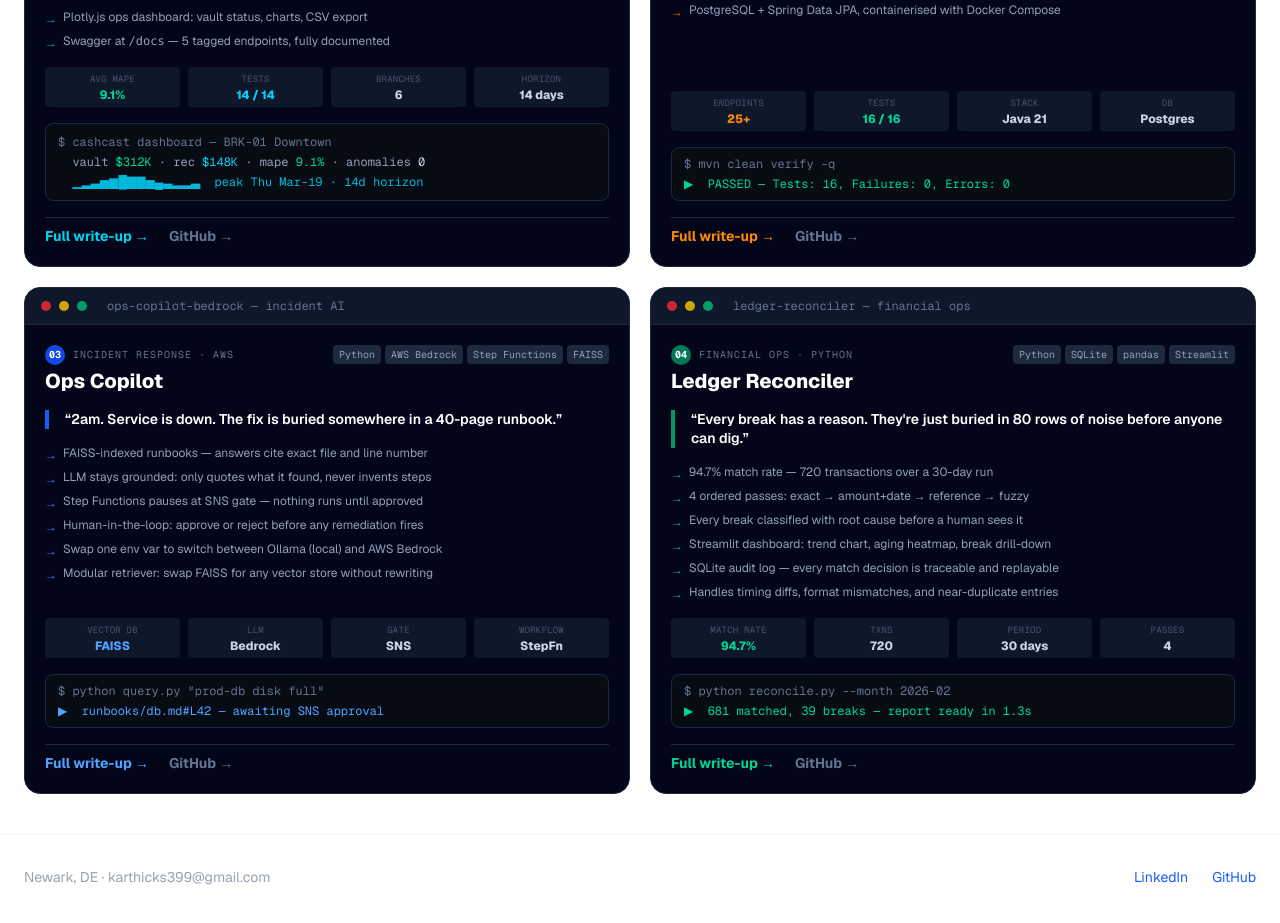
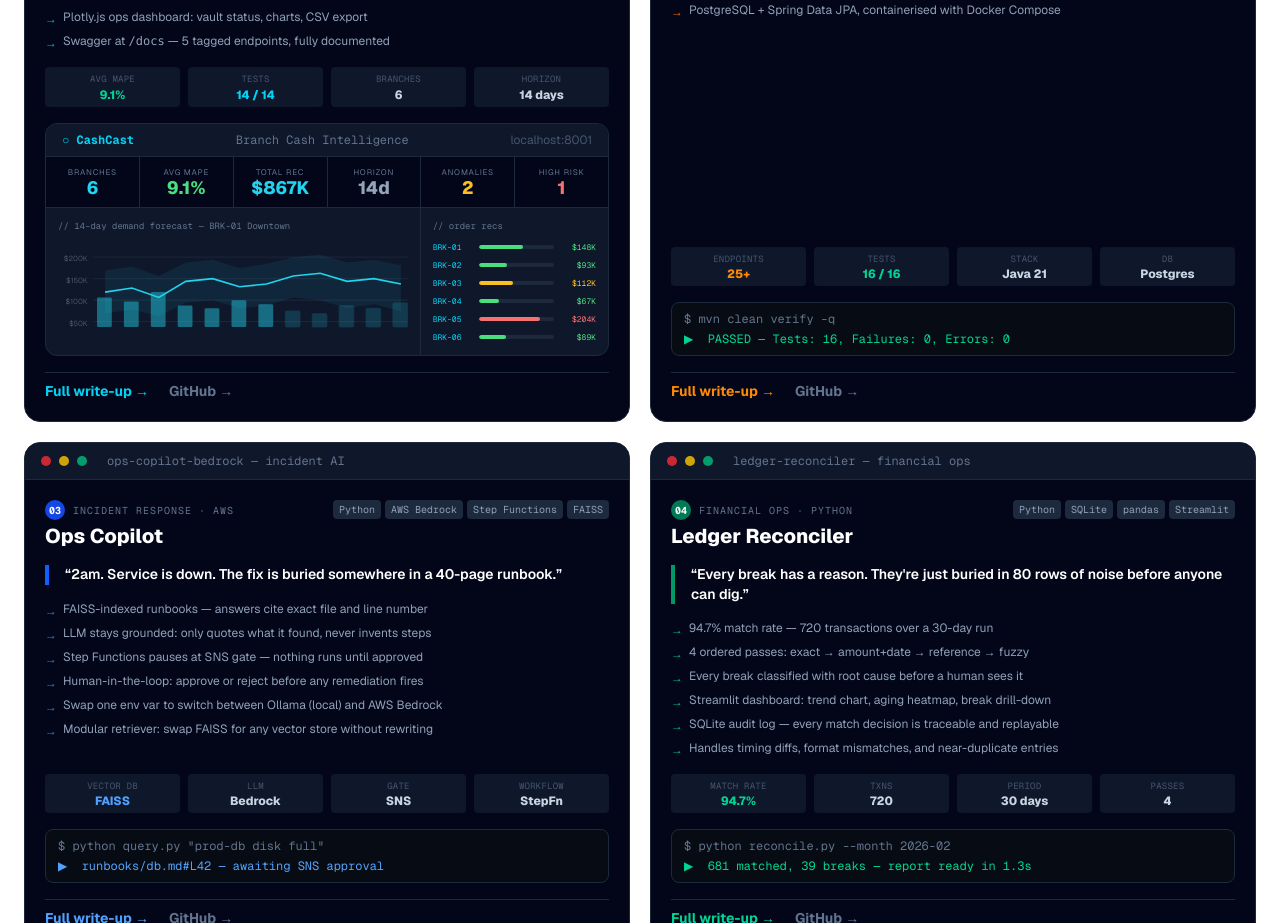
Before and after one commit to Sankartk/sankar-portfolio, a Next.js app: page / in a window 1280 px wide. Shown: the part 1060-1983 px from the top of the page. Built offline with nearby package versions, Linux system fonts and the light colour scheme.

Commit message:
cashcast-dashboard-mockup-in-home-card

```diff
--- a/app/page.tsx
+++ b/app/page.tsx
@@ -141,10 +141,79 @@ export default function Home() {
                   </div>
                 ))}
               </div>
-              <div className="bg-[#070c14] rounded-lg px-3 py-2.5 font-mono text-xs border border-slate-800 flex flex-col gap-1">
-                <p className="text-slate-500">$ cashcast dashboard &mdash; BRK-01 Downtown</p>
-                <p className="text-slate-400">&nbsp; vault <span className="text-emerald-400">$312K</span> &middot; rec <span className="text-cyan-400">$148K</span> &middot; mape <span className="text-emerald-400">9.1%</span> &middot; anomalies <span className="text-slate-300">0</span></p>
-                <p className="text-cyan-500">&nbsp; &#x2581;&#x2582;&#x2583;&#x2585;&#x2586;&#x2588;&#x2587;&#x2587;&#x2585;&#x2584;&#x2583;&#x2582;&#x2582;&#x2583;&nbsp; peak Thu Mar-19 &middot; 14d horizon</p>
+              {/* CashCast Dashboard mockup */}
+              <div className="rounded-xl border border-slate-800 bg-[#0f172a] overflow-hidden">
+                {/* top bar */}
+                <div className="flex items-center justify-between px-4 py-2 bg-slate-900 border-b border-slate-800">
+                  <span className="text-xs font-mono text-cyan-400 font-bold">&#9675; CashCast</span>
+                  <span className="text-xs font-mono text-slate-500">Branch Cash Intelligence</span>
+                  <span className="text-xs text-slate-600">localhost:8001</span>
+                </div>
+                {/* KPI row */}
+                <div className="grid grid-cols-3 md:grid-cols-6 gap-px bg-slate-800 border-b border-slate-800">
+                  {[
+                    { label: "Branches",  value: "6",      color: "#22d3ee" },
+                    { label: "Avg MAPE",  value: "9.1%",   color: "#4ade80" },
+                    { label: "Total Rec", value: "$867K",  color: "#22d3ee" },
+                    { label: "Horizon",   value: "14d",    color: "#94a3b8" },
+                    { label: "Anomalies", value: "2",      color: "#fbbf24" },
+                    { label: "High Risk", value: "1",      color: "#f87171" },
+                  ].map(({ label, value, color }) => (
+                    <div key={label} className="bg-slate-950 p-2.5 text-center">
+                      <p className="text-[8px] text-slate-500 uppercase tracking-widest leading-tight">{label}</p>
+                      <p className="text-lg font-extrabold leading-none mt-0.5" style={{ color }}>{value}</p>
+                    </div>
+                  ))}
+                </div>
+                {/* forecast chart + branch rec bars */}
+                <div className="grid grid-cols-3 gap-0">
+                  {/* forecast — 2/3 */}
+                  <div className="col-span-2 p-3 border-r border-slate-800">
+                    <p className="text-[9px] font-mono text-slate-500 mb-2">// 14-day demand forecast &mdash; BRK-01 Downtown</p>
+                    <svg viewBox="0 0 260 66" width="100%">
+                      {[12,28,44,60].map(y => (
+                        <line key={y} x1="26" y1={y} x2="260" y2={y} stroke="#1e293b" strokeWidth="0.7"/>
+                      ))}
+                      {[["$200K",12],["$150K",28],["$100K",44],["$50K",60]].map(([l,y]) => (
+                        <text key={String(y)} x="22" y={Number(y)+3} textAnchor="end" fontSize="5.5" fill="#475569">{l}</text>
+                      ))}
+                      {/* confidence band */}
+                      <polygon points="35,22 55,19 75,26 95,16 115,14 135,20 155,17 175,12 195,10 215,16 235,14 255,18 255,52 235,47 215,50 195,44 175,42 155,48 135,50 115,44 95,46 75,56 55,51 35,54" fill="#22d3ee" opacity="0.08"/>
+                      {/* actual bars past 7 */}
+                      {[[35,22],[55,19],[75,26],[95,16],[115,14],[135,20],[155,17]].map(([x,h],i) => (
+                        <rect key={i} x={Number(x)-6} y={64-Number(h)} width="11" height={Number(h)} rx="1" fill="#22d3ee" opacity="0.45"/>
+                      ))}
+                      {/* forecast bars next 7 */}
+                      {[[175,12],[195,10],[215,16],[235,14],[255,18]].map(([x,h],i) => (
+                        <rect key={i} x={Number(x)-6} y={64-Number(h)} width="11" height={Number(h)} rx="1" fill="#22d3ee" opacity="0.18" stroke="#22d3ee" strokeWidth="0.5"/>
+                      ))}
+                      {/* trend line */}
+                      <polyline points="35,38 55,35 75,42 95,30 115,28 135,34 155,32 175,26 195,24 215,30 235,28 255,32" fill="none" stroke="#22d3ee" strokeWidth="1.2"/>
+                    </svg>
+                  </div>
+                  {/* branch order recs — 1/3 */}
+                  <div className="p-3">
+                    <p className="text-[9px] font-mono text-slate-500 mb-2">// order recs</p>
+                    <div className="flex flex-col gap-1.5">
+                      {[
+                        ["BRK-01","$148K","#4ade80",59],
+                        ["BRK-02","$93K", "#4ade80",37],
+                        ["BRK-03","$112K","#fbbf24",45],
+                        ["BRK-04","$67K", "#4ade80",27],
+                        ["BRK-05","$204K","#f87171",82],
+                        ["BRK-06","$89K", "#4ade80",36],
+                      ].map(([branch,rec,color,pct]) => (
+                        <div key={String(branch)} className="flex items-center gap-1.5">
+                          <span className="text-[8px] font-mono text-cyan-400 w-10 flex-shrink-0">{branch}</span>
+                          <div className="flex-1 h-1 bg-slate-800 rounded overflow-hidden">
+                            <div className="h-1 rounded" style={{ background: String(color), width: `${pct}%` }}/>
+                          </div>
+                          <span className="text-[8px] font-mono w-9 text-right" style={{ color: String(color) }}>{rec}</span>
+                        </div>
+                      ))}
+                    </div>
+                  </div>
+                </div>
               </div>
               <div className="flex gap-5 pt-2 border-t border-slate-800 mt-auto">
                 <a href="/projects/cashcast" className="text-sm font-bold text-cyan-400 hover:text-cyan-300 transition-colors">Full write-up &rarr;</a>
```
